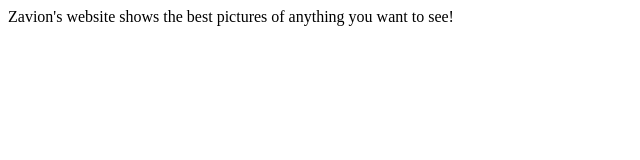
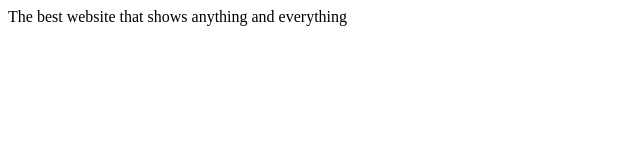
Before and after one commit to zavioncarr719/Sisyphus, a plain HTML site: page index.html in a window 1280 px wide. Shown: the whole page, without its empty margins (0-640 px from the left). Drawn offline with Linux system fonts and the light colour scheme.

Commit message:
Update index.html

```diff
--- a/index.html
+++ b/index.html
@@ -1,5 +1,5 @@
 <html>
 <body>
-<p>Zavion's website shows the best pictures of anything you want to see!</p>
+<p>The best website that shows anything and everything</p>
 </body>
 </html>
```
